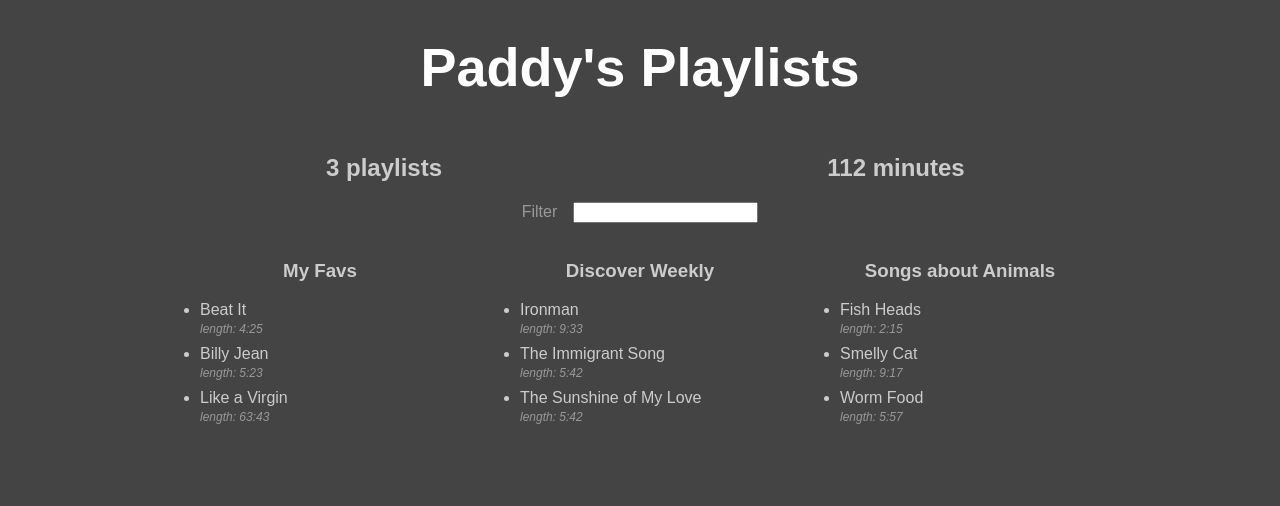
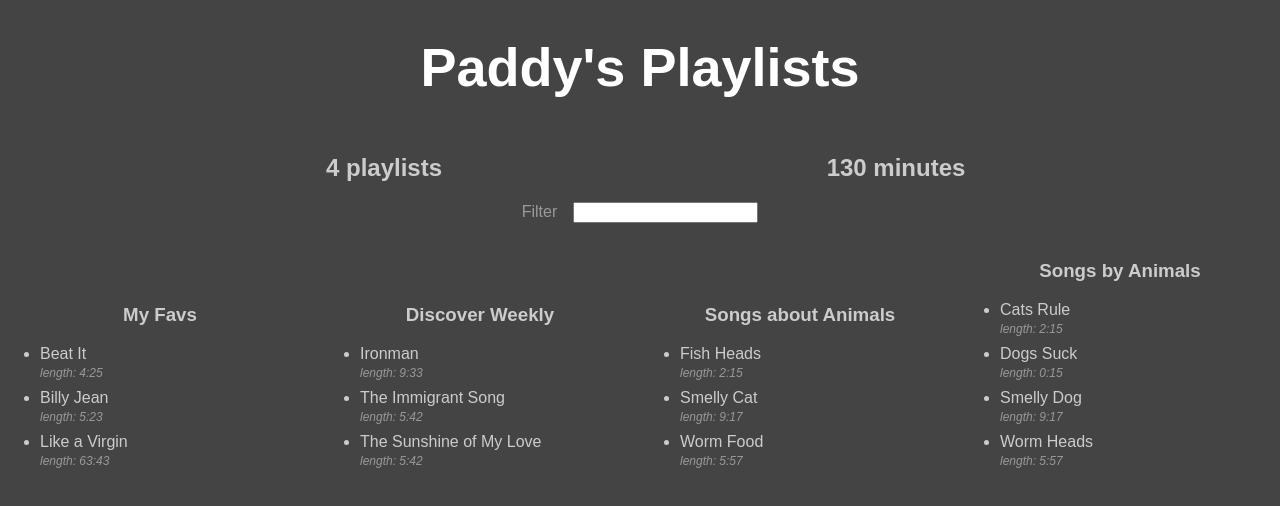
Before and after one commit to tpatrickmcdermott/playlist-app, a React (Create React App) app: page / in a window 1280 px wide. Shown: the top 506 px of the page. Built offline with nearby package versions, Linux system fonts and the light colour scheme.

Commit message:
Edited fakeServerData playlists

```diff
--- a/src/App.js
+++ b/src/App.js
@@ -34,6 +34,15 @@ let fakeServerData = {
           {name: "Fish Heads", duration: 135, artist: "Barnes and Barnes"},
           {name: "Smelly Cat", duration: 557},
           {name: "Worm Food", duration: 357},
+        ]
+      },
+      {
+        name: 'Songs by Animals',
+        songs: [
+          {name: "Cats Rule", duration: 135, artist: "The Cats"},
+          {name: "Dogs Suck", duration: 15, artist: "Not the Dogs"},
+          {name: "Smelly Dog", duration: 557},
+          {name: "Worm Heads", duration: 357},
         ]
       },
     ],
```
